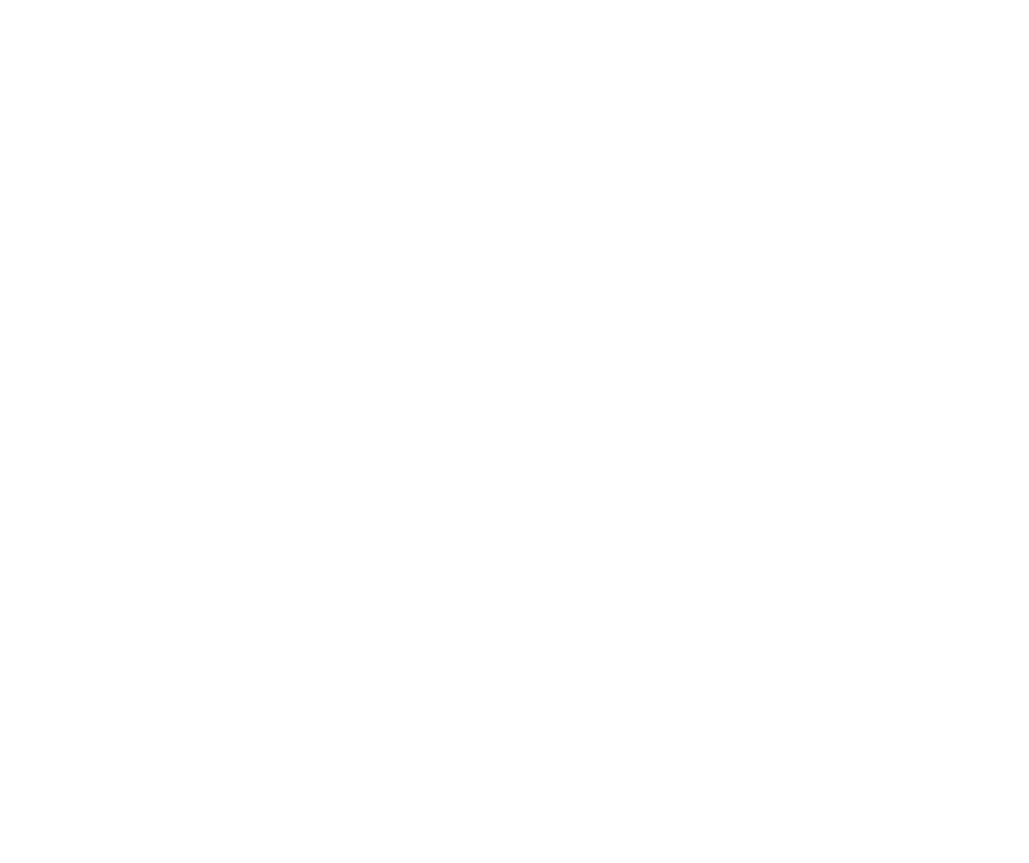
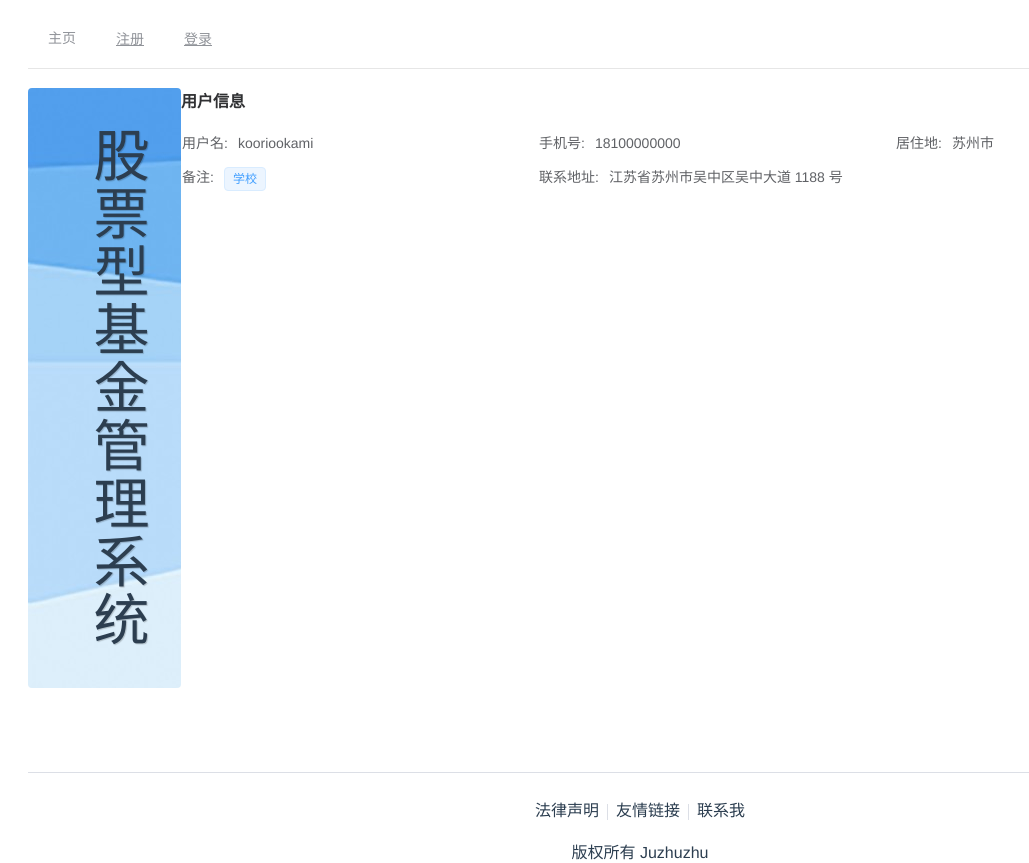
Before and after one commit to Juzhuzhu/-, a Vue app in the folder fund_vue/: page /userInfo in a window 1280 px wide. Shown: the whole page, without its empty margins (0-1029 px from the left). Before the commit the page ends 800 px from the top, so only its background shows below. Built offline with nearby package versions, Linux system fonts and the light colour scheme.

Commit message:
调整VueHeader

```diff
--- a/fund_vue/src/router/index.js
+++ b/fund_vue/src/router/index.js
@@ -21,7 +21,12 @@ const routes = [
                 path: "/fundHistory",
                 name: "fundHistory",
                 component: () => import("@/views/pages/FundHistory.vue"),
-            }
+            },
+            {
+                path: "/userInfo",
+                name: "userInfo",
+                component: () => import("@/views/pages/UserInfo.vue")
+            },
         ]
     },
     {
--- a/fund_vue/src/views/LayOut/Layout.vue
+++ b/fund_vue/src/views/LayOut/Layout.vue
@@ -6,7 +6,17 @@
         <vue-header></vue-header>
       </el-header>
       <el-main style="height: 500px; ">
-        <router-view/>
+        <el-row>
+          <el-col :span="3">
+            <div class="grid-content bg-purple vertical-text">
+              <p class="text">股票型基金管理系统</p>
+            </div>
+          </el-col>
+          <el-col :span="21">
+            <router-view/>
+          </el-col>
+<!--          <el-col :span="3"><div class="grid-content bg-purple"></div></el-col>-->
+        </el-row>
       </el-main>
       <el-footer>
           <vue-footer></vue-footer>
@@ -33,4 +43,47 @@ export default {
 </script>
 
 <style scoped>
+.el-row {
+  margin-bottom: 20px;
+
+}
+.el-col {
+  border-radius: 4px;
+}
+.bg-purple-dark {
+  background: #99a9bf;
+}
+/*.bg-purple {*/
+/*  background: #d3dce6;*/
+/*}*/
+.bg-purple-light {
+  background: #e5e9f2;
+}
+.grid-content {
+  border-radius: 4px;
+  min-height: 36px;
+}
+.row-bg {
+  padding: 10px 0;
+  background-color: #f9fafc;
+}
+.vertical-text {
+  display: flex;
+  align-items: center;
+  height: 600px;
+  /*background-color: #f0f0f0;*/
+  background-image: url("~@/assets/layoutbg.jpg");
+}
+.text {
+  margin-left: 30%;
+  font-size: 56px;
+  writing-mode: vertical-rl;
+  text-orientation: upright;
+
+  font-family: 'Montserrat', sans-serif; /* 使用 Montserrat 字体 */
+  letter-spacing: 2px; /* 字间距 */
+  line-height: 1.5; /* 行高 */
+  text-align: center;
+  text-shadow: 1px 1px 1px rgba(0, 0, 0, 0.2); /* 添加文字阴影 */
+}
 </style>
--- a/fund_vue/src/views/pages/FundList.vue
+++ b/fund_vue/src/views/pages/FundList.vue
@@ -61,7 +61,7 @@ export default {
       tableData: [],
       pageInfo: {
         pageNumber: 1,
-        pageSize: 5,
+        pageSize: 7,
         total: 0,
         fundCode: null,
         fundName: null,
--- /dev/null
+++ b/fund_vue/src/views/pages/UserInfo.vue
@@ -0,0 +1,21 @@
+<template>
+  <el-descriptions title="用户信息">
+    <el-descriptions-item label="用户名">kooriookami</el-descriptions-item>
+    <el-descriptions-item label="手机号">18100000000</el-descriptions-item>
+    <el-descriptions-item label="居住地">苏州市</el-descriptions-item>
+    <el-descriptions-item label="备注">
+      <el-tag size="small">学校</el-tag>
+    </el-descriptions-item>
+    <el-descriptions-item label="联系地址">江苏省苏州市吴中区吴中大道 1188 号</el-descriptions-item>
+  </el-descriptions>
+</template>
+
+<script>
+export default {
+  name: "userInfo"
+}
+</script>
+
+<style scoped>
+
+</style>
--- a/fund_vue/src/views/pages/VueHeader.vue
+++ b/fund_vue/src/views/pages/VueHeader.vue
@@ -1,32 +1,92 @@
 <template>
   <el-menu :default-active="activeIndex" class="el-menu-demo" mode="horizontal" @select="handleSelect">
-    <el-menu-item index="1">
+    <el-menu-item index="1"  v-on:click="toFundList()">主页</el-menu-item>
+    <!--    v-if 返回false显示，返回true隐藏-->
+    <el-menu-item index="2" v-if="!checkLogin()">
       <router-link to="/userResgister">注册</router-link>
     </el-menu-item>
-    <el-menu-item index="2">
+    <el-menu-item index="3" v-if="!checkLogin()">
       <router-link to="/userLogin">登录</router-link>
     </el-menu-item>
-    <el-submenu index="3">
-      <template slot="title">我的工作台</template>
-      <el-menu-item index="3-1">选项1</el-menu-item>
-      <el-menu-item index="3-2">选项2</el-menu-item>
-      <el-menu-item index="3-3">选项3</el-menu-item>
-      <el-submenu index="3-4">
-        <template slot="title">选项4</template>
-        <el-menu-item index="3-4-1">选项1</el-menu-item>
-        <el-menu-item index="3-4-2">选项2</el-menu-item>
-        <el-menu-item index="3-4-3">选项3</el-menu-item>
-      </el-submenu>
+    <el-menu-item index="4" v-if="checkLogin()">当前用户：{{ name }}</el-menu-item>
+    <el-submenu index="5" v-if="checkLogin()">
+      <template slot="title">用户中心</template>
+      <el-menu-item index="5-1" v-on:click="toUserInfo()">个人信息</el-menu-item>
+      <el-menu-item index="5-2" v-on:click="logout()">持有基金</el-menu-item>
+      <el-menu-item index="5-3" v-on:click="logout()">交易记录</el-menu-item>
+      <!--      <el-submenu index="5-4">
+              <template slot="title">选项4</template>
+              <el-menu-item index="5-4-1">选项1</el-menu-item>
+              <el-menu-item index="5-4-2">选项2</el-menu-item>
+              <el-menu-item index="5-4-3">选项3</el-menu-item>
+            </el-submenu>-->
     </el-submenu>
-    <el-menu-item index="4" disabled>消息中心</el-menu-item>
-    <el-menu-item index="5"><a href="https://www.ele.me" target="_blank">订单管理</a></el-menu-item>
+    <!--    <el-menu-item index="5" disabled>消息中心</el-menu-item>-->
+    <el-menu-item index="6" v-if="checkLogin()" @error="errorHandler">
+      <el-avatar shape="square" :size=50 :src="headImgUrl"></el-avatar>
+    </el-menu-item>
+    <el-menu-item index="7" v-if="checkLogin()" v-on:click="logout()">注销</el-menu-item>
+    <!--    <el-menu-item index="6"><a href="https://www.ele.me" target="_blank">订单管理</a></el-menu-item>-->
   </el-menu>
 </template>
 
 <script>
 export default {
-  name: "vueHeader"
+  name: "vueHeader",
+  data() {
+    return {
+      //登录状态
+      isLogin: false,
+      id: localStorage.getItem("id"),
+      token: localStorage.getItem("token"),
+      name: localStorage.getItem("name"),
+      headImgUrl: localStorage.getItem("headImgUrl"),
+    }
+  },
+  methods: {
+    //校验登录状态
+    checkLogin() {
+      if (localStorage.getItem("token") != null) {
+        console.log("用户已登录");
+        this.isLogin = true;
+      }
+      return this.isLogin;
+    },
+    //注销
+    logout() {
+      localStorage.removeItem("id");
+      localStorage.removeItem("token");
+      localStorage.removeItem("name");
+      localStorage.removeItem("headImgUrl");
+      this.isLogin = false;
+      this.id = "";
+      this.token = "";
+      this.name = "";
+      this.headImgUrl = "";
+      this.$message({
+        message: '用户已注销',
+        type: 'success'
+      });
+    },
+    //头像加载失败fallback行为
+    errorHandler() {
+      return true
+    },
+    //前往用户个人信息界面
+    toUserInfo() {
+      this.$router.push({
+        path: '/userInfo',
+        query: {
+          token: this.token,
+        }
+      });
+    },
+    toFundList() {
+      this.$router.push("/fundList");
+    },
+  },
 }
+
 </script>
 
 <style scoped>
```
Also changed, not shown: fund_vue/src/assets/layoutbg.jpg (added).
